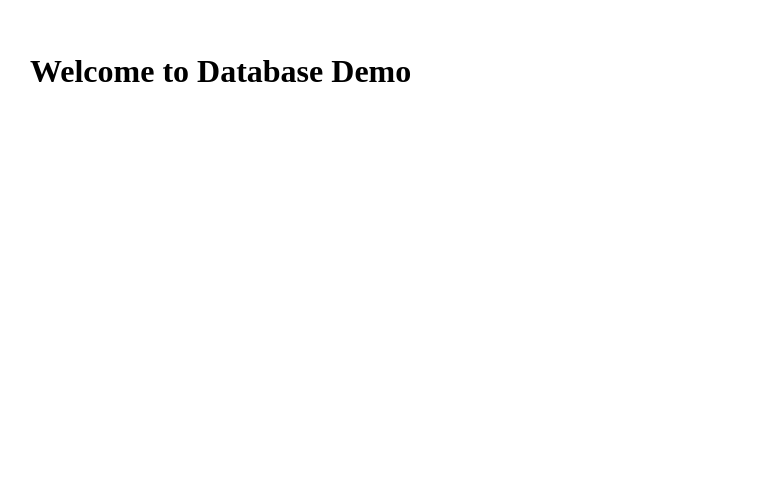
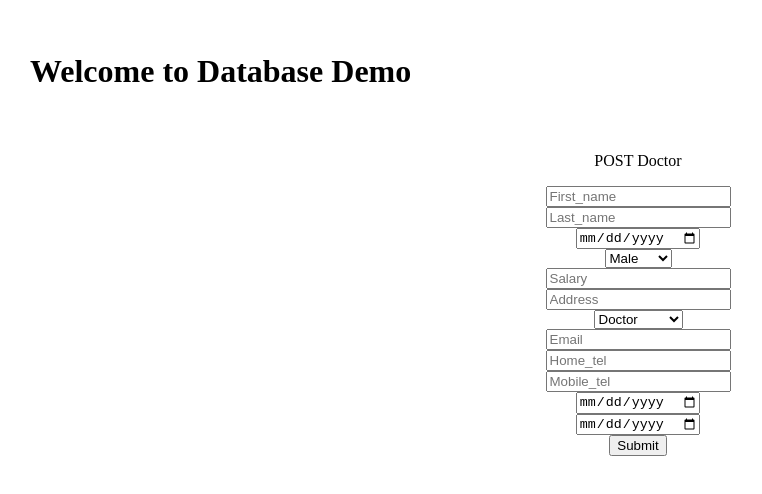
Before and after one commit to Pepewitch/DatabaseDemo, a plain HTML site: page view/index.html in a window 1280 px wide. Shown: the whole page, without its empty margins (2-764 px from the left). Drawn offline with Linux system fonts and the light colour scheme.

Commit message:
add testing form to test POST request

```diff
--- a/view/index.html
+++ b/view/index.html
@@ -6,5 +6,30 @@
         <div style="padding:24px">
             <h1>Welcome to Database Demo</h1>
         </div>
+        <div align="center">
+        <form action="/api/medical_staff" method="POST">
+            <p>POST Doctor</p>
+            <input name="First_name" placeholder="First_name"><br>
+            <input name="Last_name" placeholder="Last_name"><br>
+            <input name="Birthdate" placeholder="Birthdate" type="date"><br>
+            <select name="Sex">
+                <option value="Male">Male</option>
+                <option value="Female">Female</option>
+            </select><br>
+            <input name="Salary" placeholder="Salary"><br>
+            <input name="Address" placeholder="Address"><br>
+            <select name="Medical_type">
+                <option value="Doctor">Doctor</option>
+                <option value="Pharmacist">Pharmacist</option>
+                <option value="Nurse">Nurse</option>
+            </select><br>
+            <input name="Email" placeholder="Email" type="email"><br>
+            <input name="Home_tel" placeholder="Home_tel"><br>
+            <input name="Mobile_tel" placeholder="Mobile_tel"><br>
+            <input name="Start_hiring_date" placeholder="Start_hiring_date" type="date"><br>
+            <input name="Stop_hiring_date" placeholder="Stop_hiring_date" type="date"><br>
+            <button type="submit">Submit</button>
+        </form>
+        </div>
     </body>
 </html>
```
